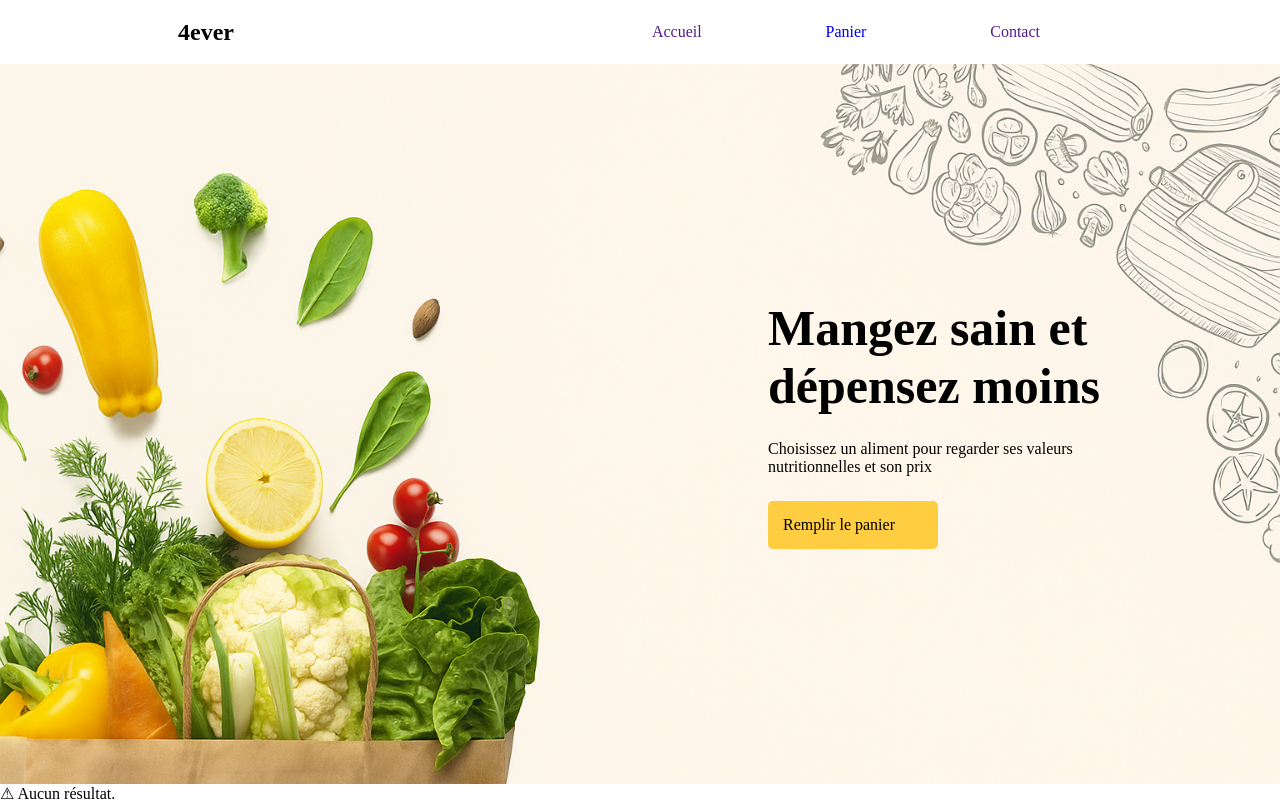
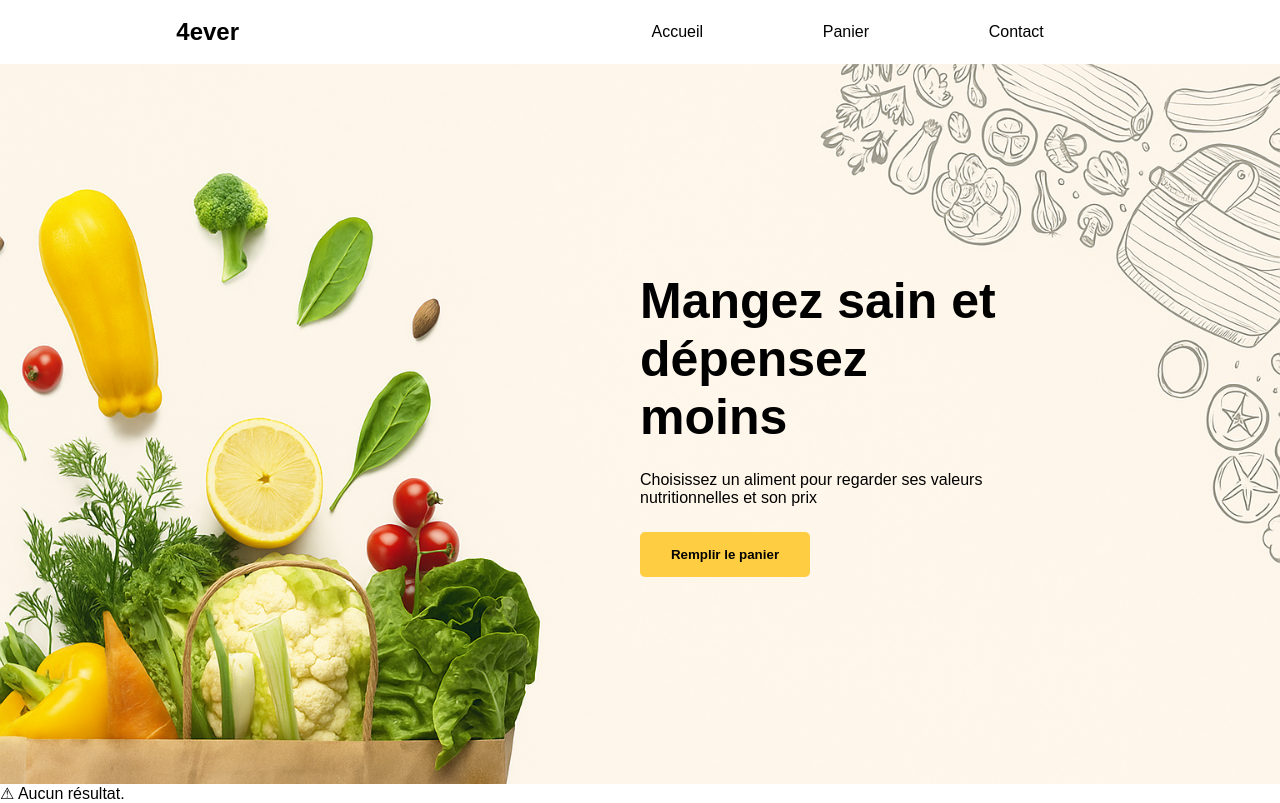
Before and after one commit to stephanie-chan-dev25/site-pour-l-alimentation, a PHP site: page / in a window 1280 px wide. Run offline with PHP 8.4, Linux system fonts and the light colour scheme; data that the repository does not hold is empty.

Commit message:
fix: design

```diff
--- a/assets/css/style.css
+++ b/assets/css/style.css
@@ -2,12 +2,15 @@
     margin: 0;
     padding: 0;
     box-sizing: border-box;
+    font-family: Arial, Helvetica, sans-serif;
 }
 :root {
     --primary-color: #FFCD42;
     --secondary-color: #0056b3;
 }
 nav{
+    position: sticky;
+    top: 0;
     background-color: white;
     display: flex;
     flex-direction: row;
@@ -25,30 +28,42 @@ ul{
 }
 a{
     text-decoration: none;
+    color: black;
 }
 header{
     display: flex;
     flex-direction: row;
     justify-content: right;
     align-items: center;
-    background-image: url(header.png);
+    background-image: url(../img/header.png);
     height: 90vh;
     background-size: cover;
 }
 header div {
     display: flex;
     flex-direction: column;
-    margin: 10vw;
+    margin: 20vw;
     width: 30vw;
     gap: 25px;
 }
 h1{
     font-size: 50px;
 }
-header a{
+header button{
     color: black;
     background-color: var(--primary-color);
     padding: 15px;
     border-radius: 5px;
     width: 170px;
+    border: none;
+    font-weight: bold;
 }
+main{
+    display: flex;
+    flex-direction: row;
+    flex-wrap: wrap;
+}
+.aliment-card{
+    width: 300px;
+    border: ;
+}
--- a/index.php
+++ b/index.php
@@ -18,7 +18,7 @@ if ($conn->connect_error) {
     <meta charset="UTF-8">
     <meta name="viewport" content="width=device-width, initial-scale=1.0">
     <title>Accueil</title>
-    <link rel="stylesheet" href="style.css">
+    <link rel="stylesheet" href="assets/css/style.css">
 </head>
 <body>
     <nav>
@@ -33,10 +33,10 @@ if ($conn->connect_error) {
         <div>
             <h1>Mangez sain et dépensez moins</h1>
             <p>Choisissez un aliment pour regarder ses valeurs nutritionnelles et son prix</p>
-            <a href="">Remplir le panier</a>
+            <button onclick="document.getElementById('bas').scrollIntoView({behavior: 'smooth'});">Remplir le panier</button>
         </div>
     </header>
-    <main>
+    <main id="bas">
         <?php
         // Exemple de requête
         $sql = "SELECT * FROM aliment";
@@ -48,7 +48,7 @@ if ($conn->connect_error) {
         // Utiliser foreach
         foreach ($rows as $row) {
         ?>
-        <div>
+        <div class="aliment-card">
             <img src="<?php echo $row["id"];?>" alt="">
             <p><?php echo $row["nom"];?></p>
             <p><?php echo $row["qtt"];?></p>
```
Also changed, not shown: 1 other file.
